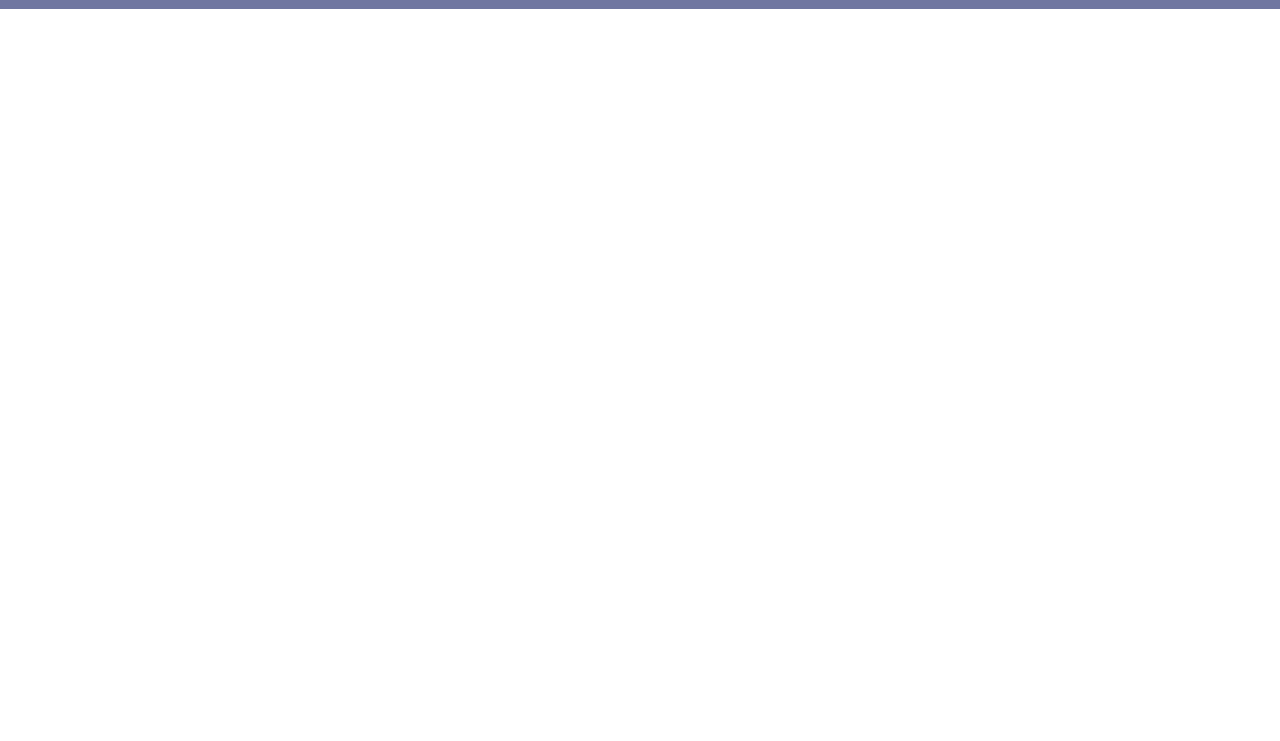
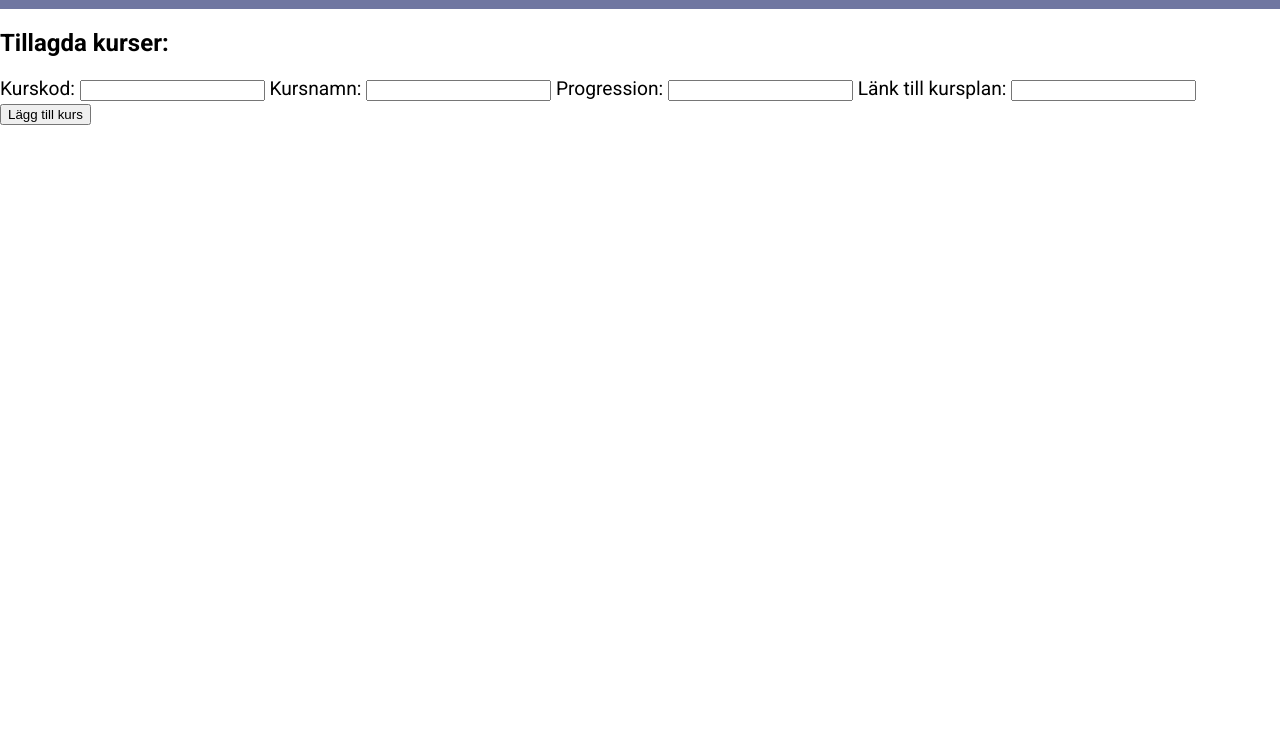
Before and after one commit to victoriah-svg/lab1_TypeScript, a website built with Vite: page index.html in a window 1280 px wide. Shown: the part 91-832 px from the top of the page. Built offline with nearby package versions, Linux system fonts and the light colour scheme.

Commit message:
lagt till formulär för att lägga till kurser

```diff
--- a/index.html
+++ b/index.html
@@ -8,9 +8,25 @@
   </head>
   <body>
     <header>
-      <h1>TypeScript basics</h1>
+      <h1 id="logo">TypeScript basics</h1>
     </header>
     <main>
+      <section id="addedCourseSection">
+        <h1>Tillagda kurser: </h1>
+        <table></table>
+      </section>
+
+      <form>
+        <label for="courseCode">Kurskod: </label>
+        <input type="text" id="courseCode">
+        <label for="courseName">Kursnamn: </label>
+        <input type="text" id="courseName">
+        <label for="progression">Progression: </label>
+        <input type="text" id="progression">
+        <label for="syllabus">Länk till kursplan:</label>
+        <input type="text" id="syllabus">
+        <input type="submit" value="Lägg till kurs" id="submitBtn">
+      </form>
 
     </main>
 
--- a/src/CSS/_base.scss
+++ b/src/CSS/_base.scss
@@ -31,7 +31,7 @@ body {
 
 }
 
-h1 {
+#logo {
     font-family: $font-headings;
     @extend %text-shadow;
     color: $textColorHeader;
@@ -42,3 +42,7 @@ header {
     display: grid;
     justify-items: center;
 }
+
+h1:not(#logo) {
+    font-size: 1.5rem;
+}
```
